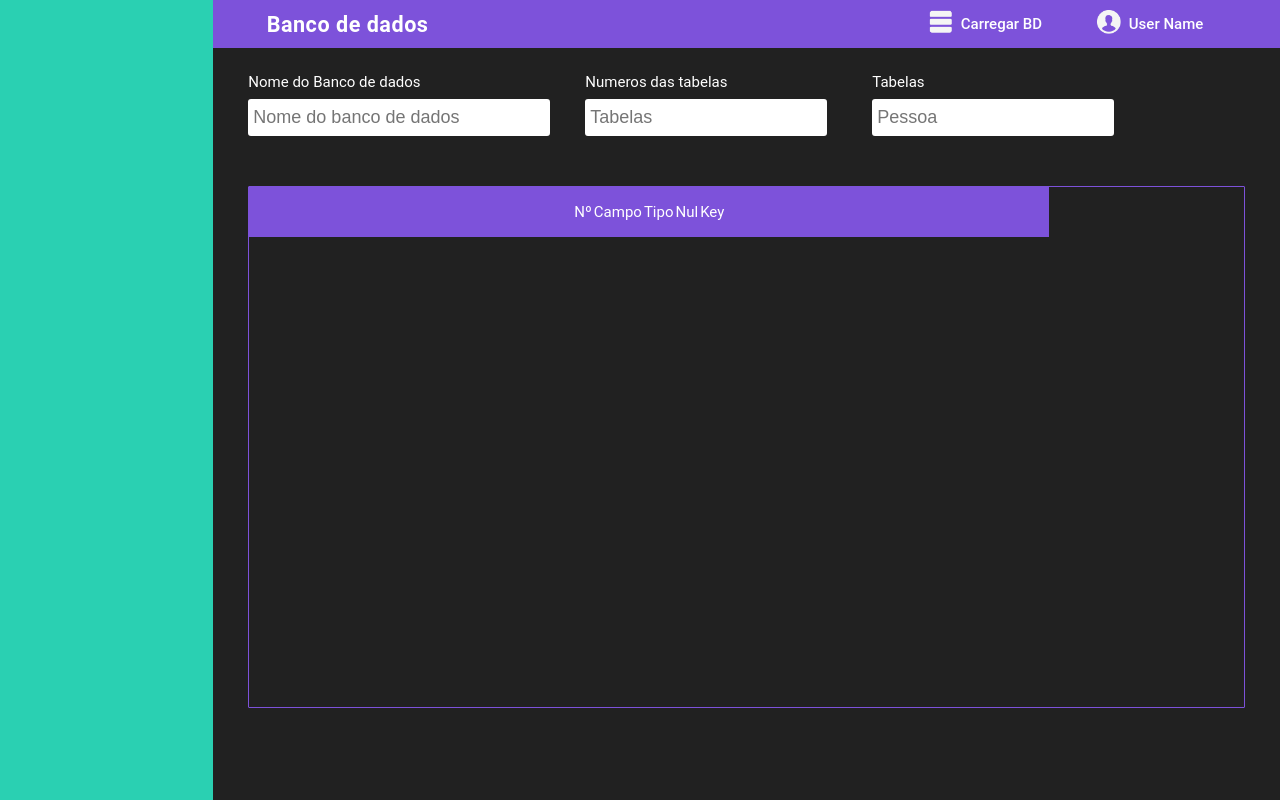
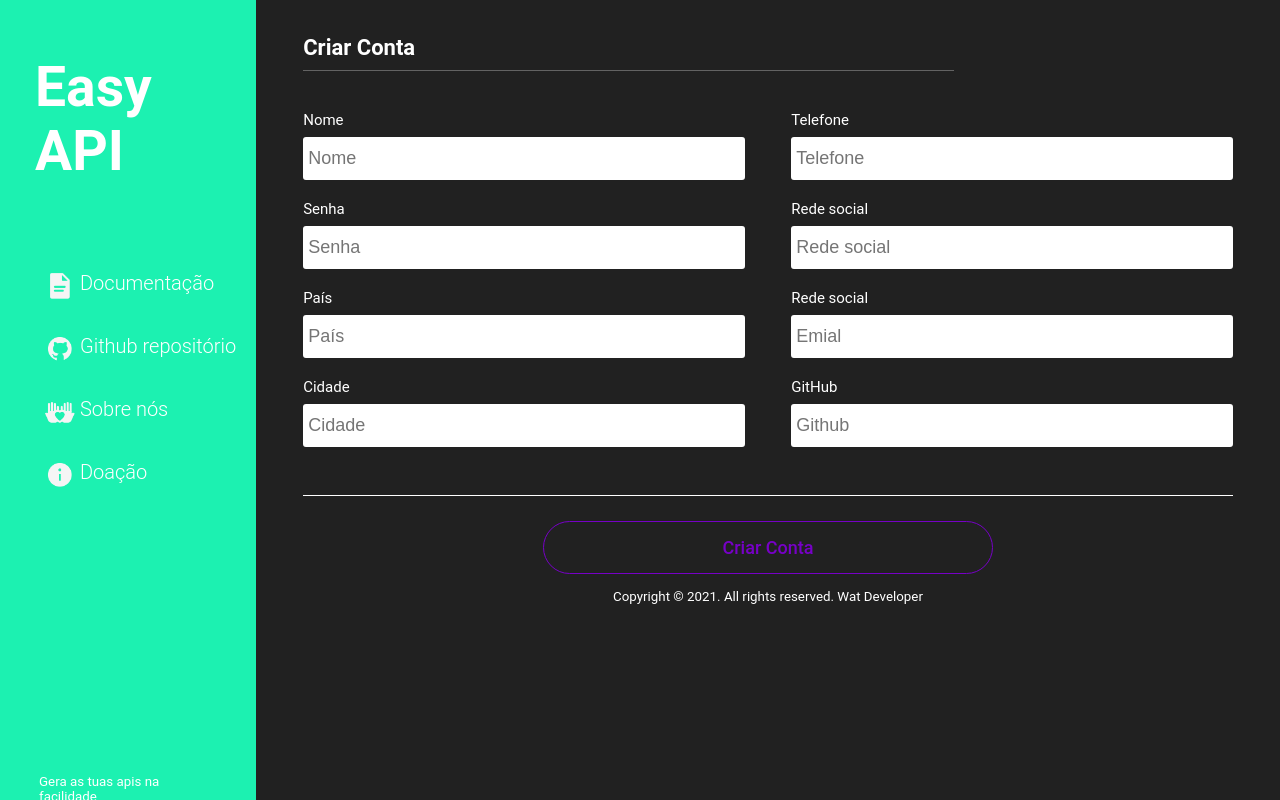
Before and after one commit to TambuJenny/easyapiFront-end, a React (Create React App) app: page /newcont in a window 1280 px wide. Built offline with nearby package versions, Linux system fonts and the light colour scheme.

Commit message:
Alterações no consumo da Api

```diff
--- a/src/Routes.js
+++ b/src/Routes.js
@@ -1,16 +1,19 @@
 
-import React from 'react';
+import {createContext} from 'react';
 import {Route,Switch,BrowserRouter} from 'react-router-dom';
 import NewCont from './pages/newcont/index';
 import NewDataBase from './pages/datab/index'
+//import Index from './pages/index/index';
 
-export default function Routes ()
+ function Routes ()
 {
  return(
    <BrowserRouter>
-      <Switch>
-         <Route path="/newcont" component={NewDataBase}/>
-      </Switch>
+
+
+          <Route path="/newcont" component={NewCont}/>
+
    </BrowserRouter>
  )
 }
+export default Routes;
--- a/src/components/input/Input.tsx
+++ b/src/components/input/Input.tsx
@@ -1,26 +1,29 @@
 import './style.scss';
+import react from 'react';
 type PropsInput={
   text?:string,
   type?:string,
   size?:number,
-  height?:number
-
-
-
+  height?:number,
+  value?:any,
+  onChange?:(a:any)=>any
 
 }
 
 
 export function Input (props:PropsInput)
 {
+ window.addEventListener('onChange',(event)=>
+ {
+
+ })
   return(
-   <input type={props.type || ''} className="input_text "
+   <input { ...props}  className="input_text "
    style={{
      width:props.size,
      height:props.height
 
-
-   }} placeholder={props.text || ""} />
+   }} placeholder={props.text || ""}   />
   )
 
 }
--- a/src/index.tsx
+++ b/src/index.tsx
@@ -2,13 +2,13 @@ import React from 'react';
 import ReactDOM from 'react-dom';
 import App from './App';
 import Routes from './Routes';
-import {Newcont} from './pages/newcont';
+import Newcont from './pages/newcont';
 import './style/global.scss';
 import NewDataBase from './pages/datab/index'
 
 ReactDOM.render(
   <React.StrictMode>
-    <NewDataBase />
+    <Routes />
   </React.StrictMode>,
   document.getElementById('root')
 );
--- a/src/pages/datab/index.jsx
+++ b/src/pages/datab/index.tsx
@@ -41,6 +41,7 @@ export default function NewDataBase()
                                            <td><p>Nul</p></td>
                                            <td><p>Key</p></td>
 
+
                                    </tr>
                                    </div>
                            </thead>
--- a/src/pages/datab/style.scss
+++ b/src/pages/datab/style.scss
@@ -35,7 +35,7 @@
     .tables-camp
     {
       margin-top: 3%;
-      width: auto;
+      width: 100%;
       height: 65vh;
       border: 1px solid #7d52da;
       border-radius: 1px;
@@ -48,10 +48,10 @@
           .headiv
           {
             width: 100vh;
-          margin:0;
-          padding-left: 0;
+            margin:0;
+            padding-left: 0;
 
-          background-color: #7d52da;
+          background-color: rgba(125,82,218, 0.3);
           height: 50px;
 
             tr{
@@ -62,7 +62,12 @@
 
                 td
                 {
-                 width:calc( 100% / (var(tables-camp)) );
+                  flex-grow: 500;
+                 text-align: center;
+                    p
+                    {
+                      font-weight: 500;
+                    }
                 }
 
 
--- a/src/pages/newcont/index.tsx
+++ b/src/pages/newcont/index.tsx
@@ -1,9 +1,9 @@
-import { useEffect, useState } from "react"
+import { useEffect, useState,useCallback } from "react"
 import api from "../../services/api"
 //import { FaBeer } from "@react-icons/all-files/fa/FaBeer";
 import { Input } from "../../components/input/Input"
 import './style.scss'
-import {newcont} from './../requestPost';
+import {addMethod} from './../requestPost';
 import DocumentIcon from './../../img/icons/icons8_Document_50px.png';
 import GithubIcon from './../../img/icons/icons8_GitHub_50px.png';
 import InfoIcon from './../../img/icons/icons8_Info_50px.png';
@@ -28,58 +28,37 @@ interface newUserType{
 
 
 
-interface produtoType {
-data:{
-  Category:{
-    data:[{
-     id:string,
-     name:string,
-     code:string
-    }]
-  },
-  Imagem:{
-      data:[{
-       id:string,
-       name:string,
-       path:string
-      }]
-  }
-  Product: {
-    data: [
-     {
-       id:string,
-       idCategory:string,
-       idImg:string,
-       name:string,
-       sku:string,
-       quantity:string,
-       price:string,
-       description:string,
-      }
-    ]
-  }
+interface newPessoatype {
+  IdPais ?:string,
+  Nome :string,
+  Email ?:string,
+  password:string
 }
 
-  }
 
+export default function Newcont()
+{
+  const [dataUser, setDataUser]= useState<newPessoatype>();
 
+ // setDataUser()
+ let objReturn= useCallback(()=>{
+    let obj = {
+      "IdPais":"1",
+      "Nome":dataUser?.Nome,
+      "Email":dataUser?.Email,
+      "password":dataUser?.password
+    }
+    return obj
+  },[dataUser])
 
-export function Newcont()
-{
-  var jsonProduto ={
-   "obj":
-   {
-     "method":"select",
-     "data":
-     {
-       "Category":{},
-       "Imagem":{},
-       "Product":{}
-     }
+   async function getResultInsert (e:any) {
+   e.preventDefault(
+     console.log(objReturn),
+     teste = addMethod(objReturn,'add')
+   );
    }
-  }
   let teste = {}
-  const [produtos,setProdutos]=useState<produtoType>();
+ /* const [produtos,setProdutos]=useState<produtoType>();
   const getProdutos = async () =>{
     await api.post('desafio/api/api',jsonProduto)
             .then((response)=>{
@@ -88,18 +67,18 @@ export function Newcont()
             .catch((error)=>{
               console.log(error)
             });
-  }
+  }*/
 
   useEffect(()=>{
-    getProdutos()
+    //getProdutos()
   },[])
 
-  useEffect(()=>{
-    console.log(produtos?.data.Category)
+  //useEffect(()=>{
+    //console.log(produtos?.data.Category)
 
-    produtos?.data.Category.data.map(category =>console.log(category.name))
+   // produtos?.data.Category.data.map(category =>console.log(category.name))
 
-  },[produtos])
+  //},[produtos])
 
 
  return(
@@ -151,12 +130,15 @@ export function Newcont()
            */}
         </div>
 
-        <form action="" >
-          <div className="left">
+        <form onSubmit={getResultInsert} >
+         <div className="flex-form">
+         <div className="left">
           <small>Nome</small>
-           <Input text="Nome"/>
+           <Input  text="Nome"
+
+           />
            <small>Senha</small>
-           <Input text="Senha"/>
+           <Input text="Senha"  value={dataUser?.password}/>
            <small>País</small>
            <Input text="País"/>
            <small>Cidade</small>
@@ -169,15 +151,17 @@ export function Newcont()
            <small>Rede social</small>
            <Input text="Rede social"/>
            <small>Rede social</small>
-           <Input text="Rede social"/>
+           <Input text="Emial" value={dataUser?.Email || ''}/>
            <small>GitHub</small>
            <Input text="Github"/>
           </div>
-        </form>
-        <div className="center-bottom">
+         </div>
+         <div className="center-bottom">
          <button className="btn_newcont" type="submit"> Criar Conta</button>
          <small>Copyright © 2021. All rights reserved. Wat Developer</small>
         </div>
+        </form>
+
        </div>
       </aside>
    </div>
--- a/src/pages/newcont/style.scss
+++ b/src/pages/newcont/style.scss
@@ -87,10 +87,14 @@
      form
      {
         padding-top: 5vh;
+
+
+
+        .flex-form
+        {
+          padding-bottom: 3%;
+          border-bottom: 1px solid #fff;
           display: flex;
-        border-bottom: 1px solid #fff;
-        padding-bottom: 3%;
-
           small
           {
            color: #fff;
@@ -112,6 +116,8 @@
             display: flex;
             flex-direction: column;
           }
+        }
+
      }
     }
 
--- a/src/pages/requestPost.ts
+++ b/src/pages/requestPost.ts
@@ -1,33 +1,21 @@
 import Api from "./../services/api";
 
 //#region NewUser
- interface newUserType{
-  nome:string,
-  pais:string,
-  email:string,
-  telefone:string,
-  social1:string,
-  social2:string,
-  social3:string,
-  social4:string
 
-}
 
-export async function newcont(props:newUserType){
+export async function addMethod(props:object,method:string){
   var objNewUserJson={
-    "obj":[{
-      "nome":props.nome,
-      "pais":props.pais,
-      "email":props.email,
-      "telefone":props.telefone,
-      "social1":props.social1,
-      "social2":props.social2,
-      "social3":props.social3,
-      "social4":props.social4
-    }]
+    "obj":
+    {
+      "method":method,
+      "data":
+      {
+        props
+       }
+    }
   }
   const request = await Api.post(
-    'newuser/',
+    'api/application',
     objNewUserJson
 
     )
--- a/src/services/api.ts
+++ b/src/services/api.ts
@@ -5,7 +5,8 @@ import axios from "axios";
 
 
   const request = axios.create({
-    baseURL:'http://172.16.17.167/'
+    baseURL:'localhost:8000/'
+
   })
 
 export default request;
```
Lines whose indentation alone changed are shown as unchanged.
